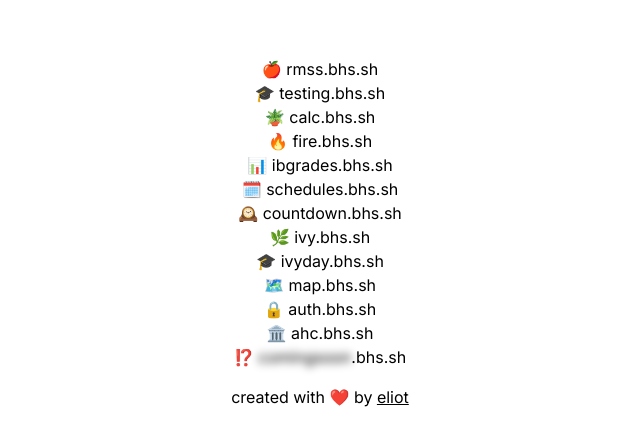
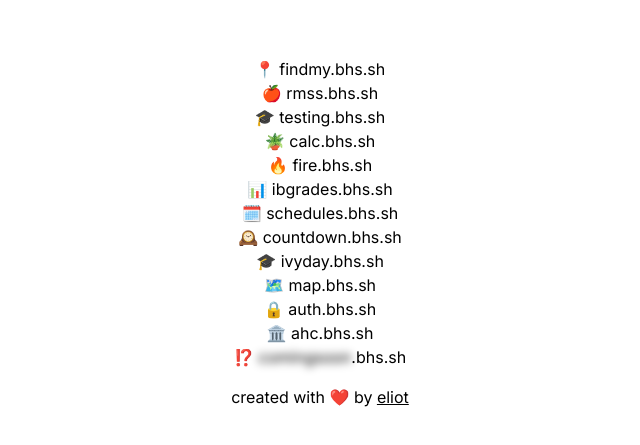
Before and after one commit to eiiot/index.bhs.sh, a Next.js app: page / in a window 1280 px wide. Shown: the part 167-612 px from the top of the page, without its empty margins (320-960 px from the left). Built offline with nearby package versions, Linux system fonts and the light colour scheme.

Commit message:
update list!

```diff
--- a/app/page.tsx
+++ b/app/page.tsx
@@ -3,6 +3,7 @@ import Link from "next/link";
 export default function Home() {
   return (
     <main className="flex flex-col items-center justify-center min-h-screen py-2">
+      <Link href="https://ivy.bhs.sh">📍 findmy.bhs.sh</Link>
       <Link href="https://rmss.bhs.sh">🍎 rmss.bhs.sh</Link>
       <Link href="https://testing.bhs.sh">🎓 testing.bhs.sh</Link>
       <Link href="https://calc.bhs.sh">🪴 calc.bhs.sh</Link>
@@ -10,7 +11,6 @@ export default function Home() {
       <Link href="https://ibgrades.bhs.sh">📊 ibgrades.bhs.sh</Link>
       <Link href="https://schedules.bhs.sh">🗓️ schedules.bhs.sh</Link>
       <Link href="https://countdown.bhs.sh">🕰️ countdown.bhs.sh</Link>
-      <Link href="https://ivy.bhs.sh">🌿 ivy.bhs.sh</Link>
       <Link href="https://ivyday.bhs.sh">🎓 ivyday.bhs.sh</Link>
       <Link href="https://map.bhs.sh">🗺️ map.bhs.sh</Link>
       <Link href="https://auth.bhs.sh">🔒 auth.bhs.sh</Link>
```
